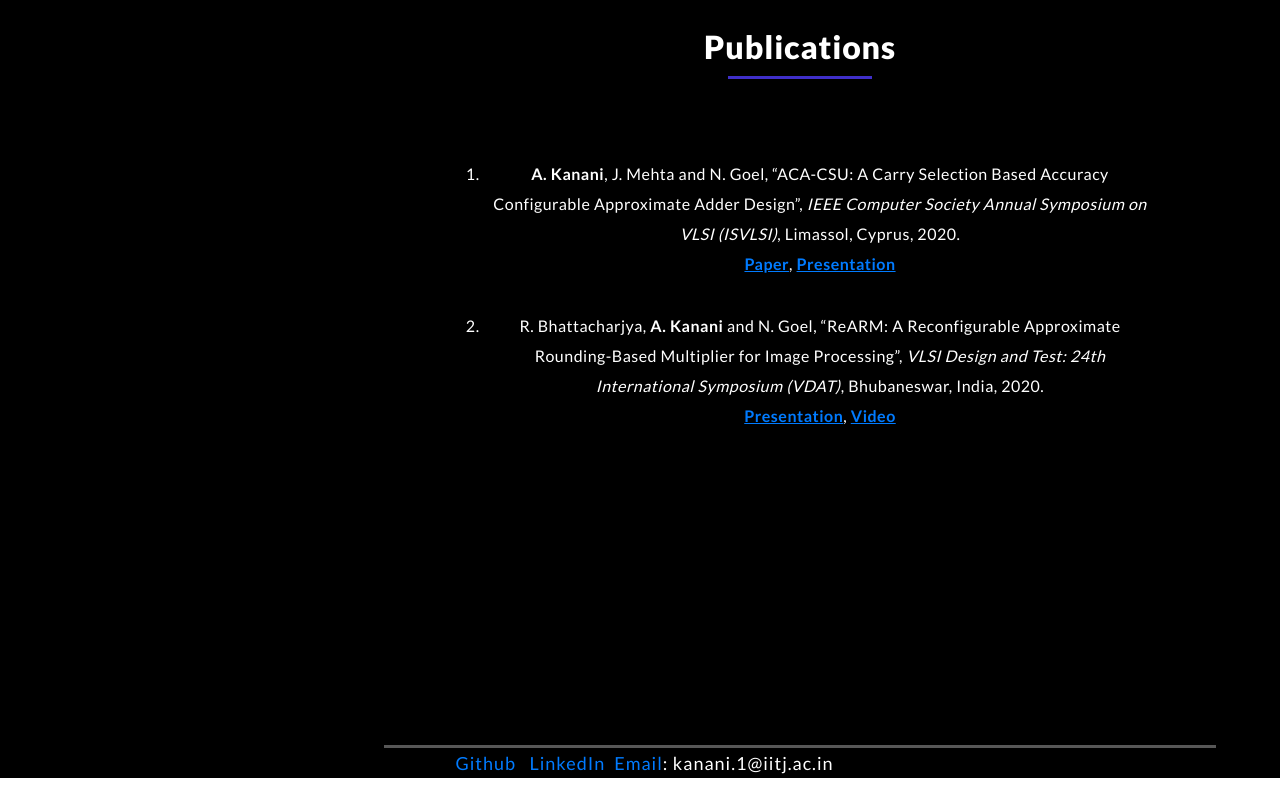
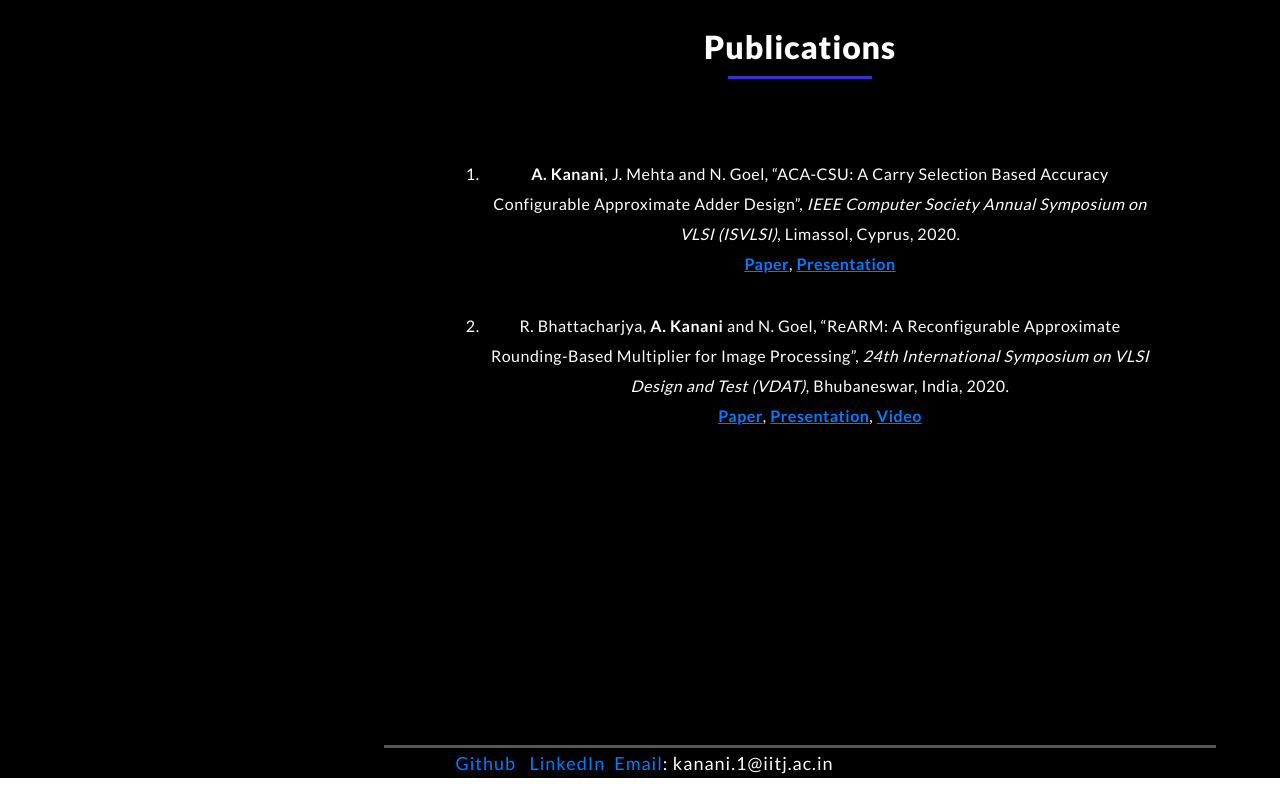
Before and after one commit to AlishKanani/Portfolio-Website, a plain HTML site: page index.html in a window 1280 px wide. Shown: the part 2452-3246 px from the top of the page. Drawn offline with Linux system fonts and the light colour scheme; files whose address does not match are found by name.

Commit message:
Add files via upload

```diff
--- a/index.html
+++ b/index.html
@@ -233,9 +233,11 @@
                 ><u> <strong>Presentation</strong></u></a>
               </span></li>
               <li style="margin-top: 2em;"><span
-                > R. Bhattacharjya, <strong>A. Kanani</strong> and N. Goel,
+                >R. Bhattacharjya, <strong>A. Kanani</strong> and N. Goel,
                 “ReARM: A Reconfigurable Approximate Rounding-Based Multiplier for Image Processing”,
-                <i>VLSI Design and Test: 24th International Symposium (VDAT)</i>, Bhubaneswar, India, 2020.<br/>
+                <i>24th International Symposium on VLSI Design and Test (VDAT)</i>, Bhubaneswar, India, 2020.<br/>
+                <a href="https://doi.org/10.1109/VDAT50263.2020.9190474" target="_blank" rel="noopener"
+                ><u> <strong>Paper</strong></u></a>,
                 <a href="assets/docs/ReARM.pdf" target="_blank" rel="noopener"
                 ><u> <strong>Presentation</strong></u></a>,
                 <a href="https://youtu.be/1o78I8yuC64" target="_blank" rel="noopener"
```
